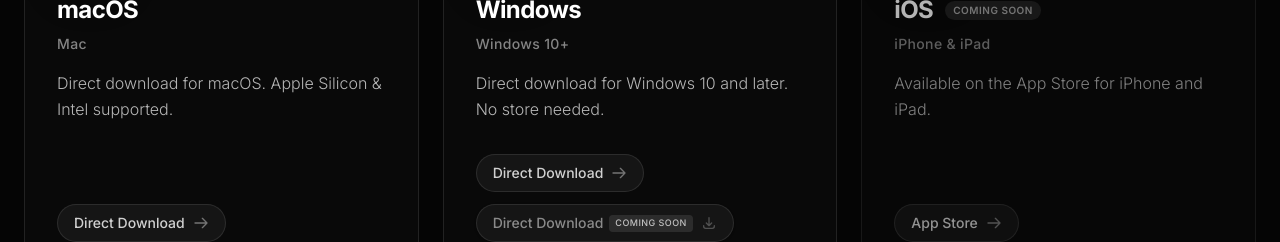
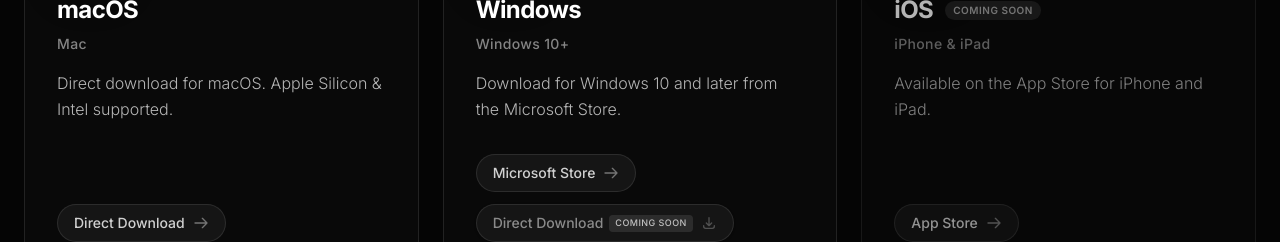
Before and after one commit to ppplayermusic/website, a Next.js app: page /en/download in a window 1280 px wide. Shown: the part 694-936 px from the top of the page. Built offline with nearby package versions, Linux system fonts and the light colour scheme; no server answers.

Commit message:
feat: update Windows download description and badge to Microsoft Store

```diff
--- a/components/sections/PlatformCardsSection.tsx
+++ b/components/sections/PlatformCardsSection.tsx
@@ -36,7 +36,7 @@ export default function PlatformCardsSection() {
       name: t('windows.name'),
       label: t('windows.label'),
       description: t('windows.desc'),
-      badge: t('windows.badge'),
+      badge: 'Microsoft Store',
       href: DOWNLOAD_LINKS.windows,
       color: 'rgba(6, 182, 212, 0.1)',
       gradient: 'from-cyan-500/10 to-transparent',
--- a/messages/en.json
+++ b/messages/en.json
@@ -300,8 +300,8 @@
     "windows": {
       "name": "Windows",
       "label": "Windows 10+",
-      "desc": "Direct download for Windows 10 and later. No store needed.",
-      "badge": "Direct Download"
+      "desc": "Download for Windows 10 and later from the Microsoft Store.",
+      "badge": "Microsoft Store"
     },
     "macos": {
       "name": "macOS",
```
